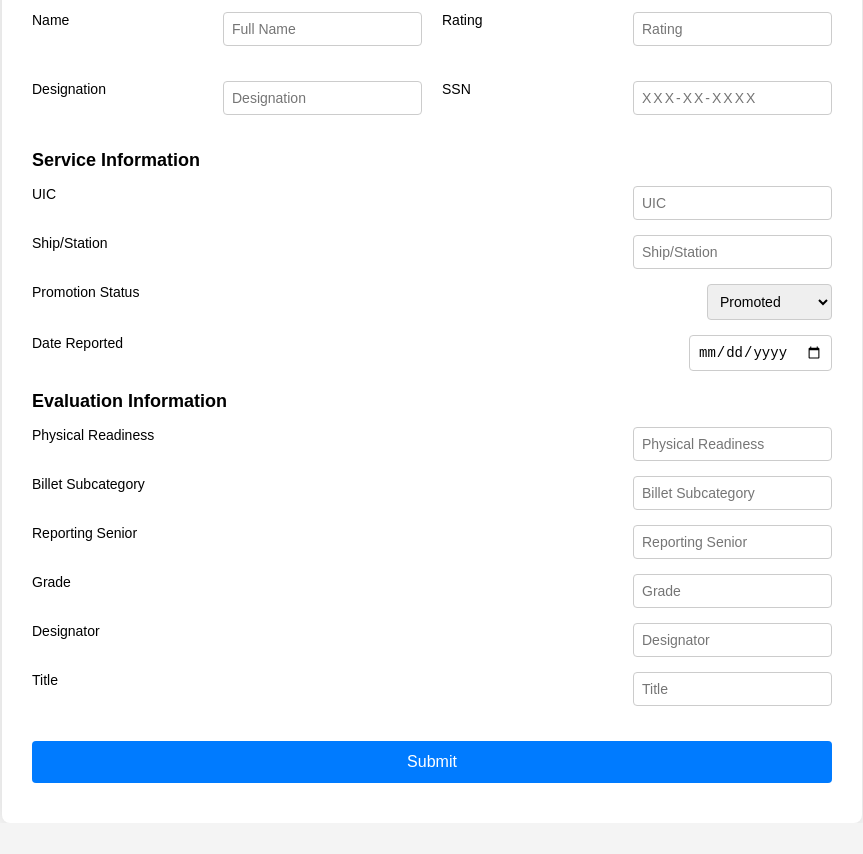
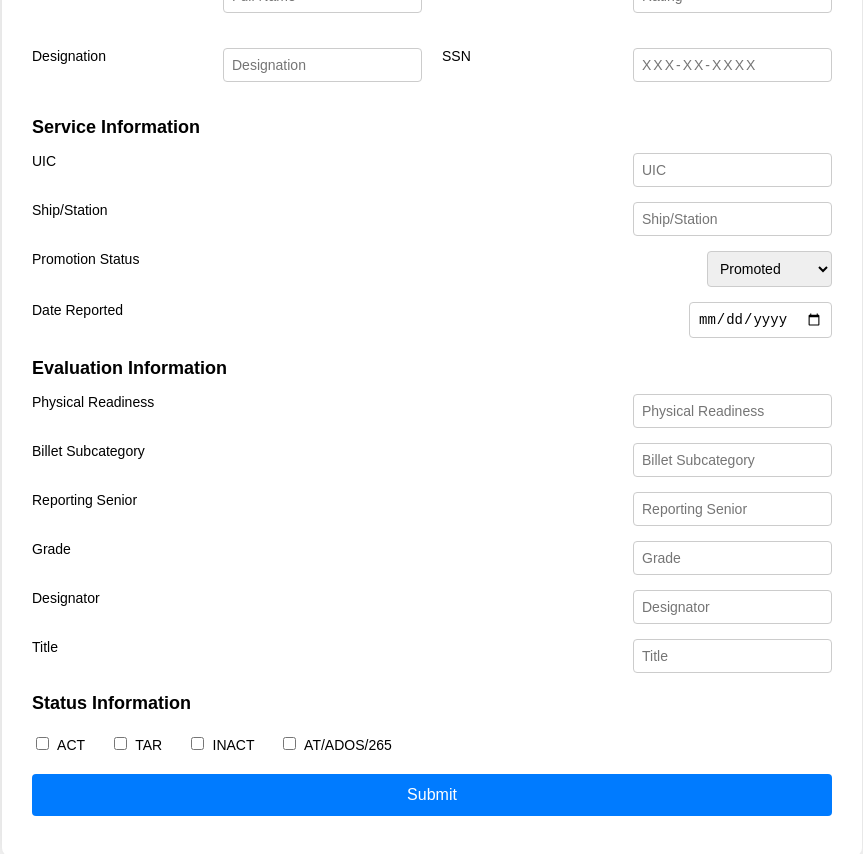
Before and after one commit to paras1tic/NewNavfit, a plain HTML site: page chief-eval-form.html in a window 1280 px wide. Shown: the part 74-928 px from the top of the page, without its empty margins (208-1071 px from the left). Before the commit the page ends 897 px from the top, so only its background shows below. Drawn offline with Linux system fonts and the light colour scheme.

Commit message:
added checkbox

```diff
--- a/chief-eval-form.html
+++ b/chief-eval-form.html
@@ -117,6 +117,21 @@
                 gap: 10px;
             }
         }
+
+        /* Styling for the checkboxes block */
+        .checkbox-group {
+            margin-top: 20px;
+        }
+
+        .checkbox-group label {
+            display: inline-block;
+            margin-right: 20px;
+            font-size: 14px;
+        }
+
+        .checkbox-group input {
+            margin-right: 5px;
+        }
     </style>
 </head>
 <body>
@@ -210,6 +225,23 @@
             <input type="text" id="title" placeholder="Title" required>
         </div>
 
+        <!-- Checkbox Block for ACT, TAR, INACT, AT/ADOS/265 -->
+        <div class="section-title">Status Information</div>
+        <div class="checkbox-group">
+            <label for="act">
+                <input type="checkbox" id="act" name="status"> ACT
+            </label>
+            <label for="tar">
+                <input type="checkbox" id="tar" name="status"> TAR
+            </label>
+            <label for="inact">
+                <input type="checkbox" id="inact" name="status"> INACT
+            </label>
+            <label for="ados">
+                <input type="checkbox" id="ados" name="status"> AT/ADOS/265
+            </label>
+        </div>
+
         <!-- Submit Button -->
         <button type="submit">Submit</button>
     </form>
```
